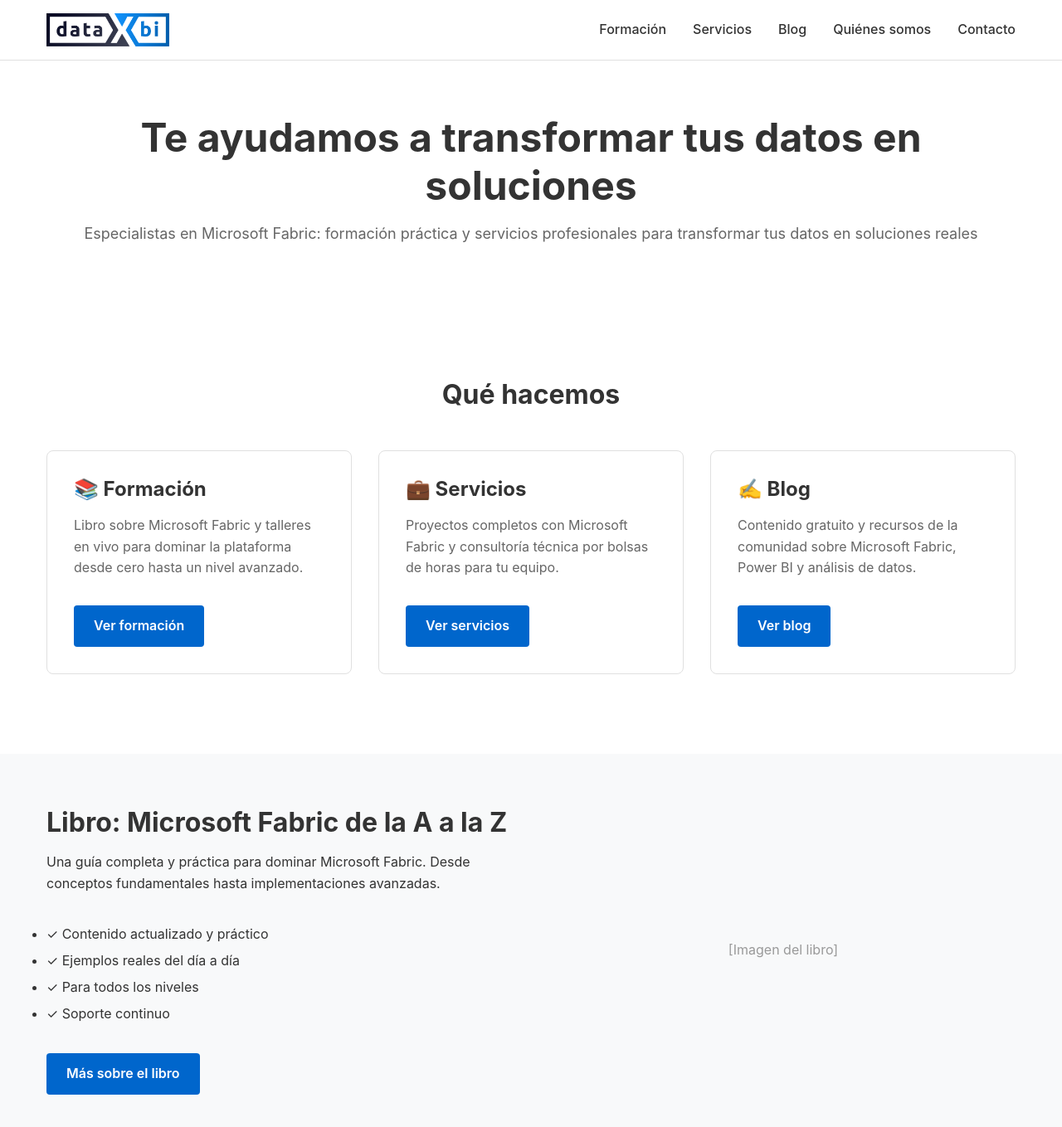
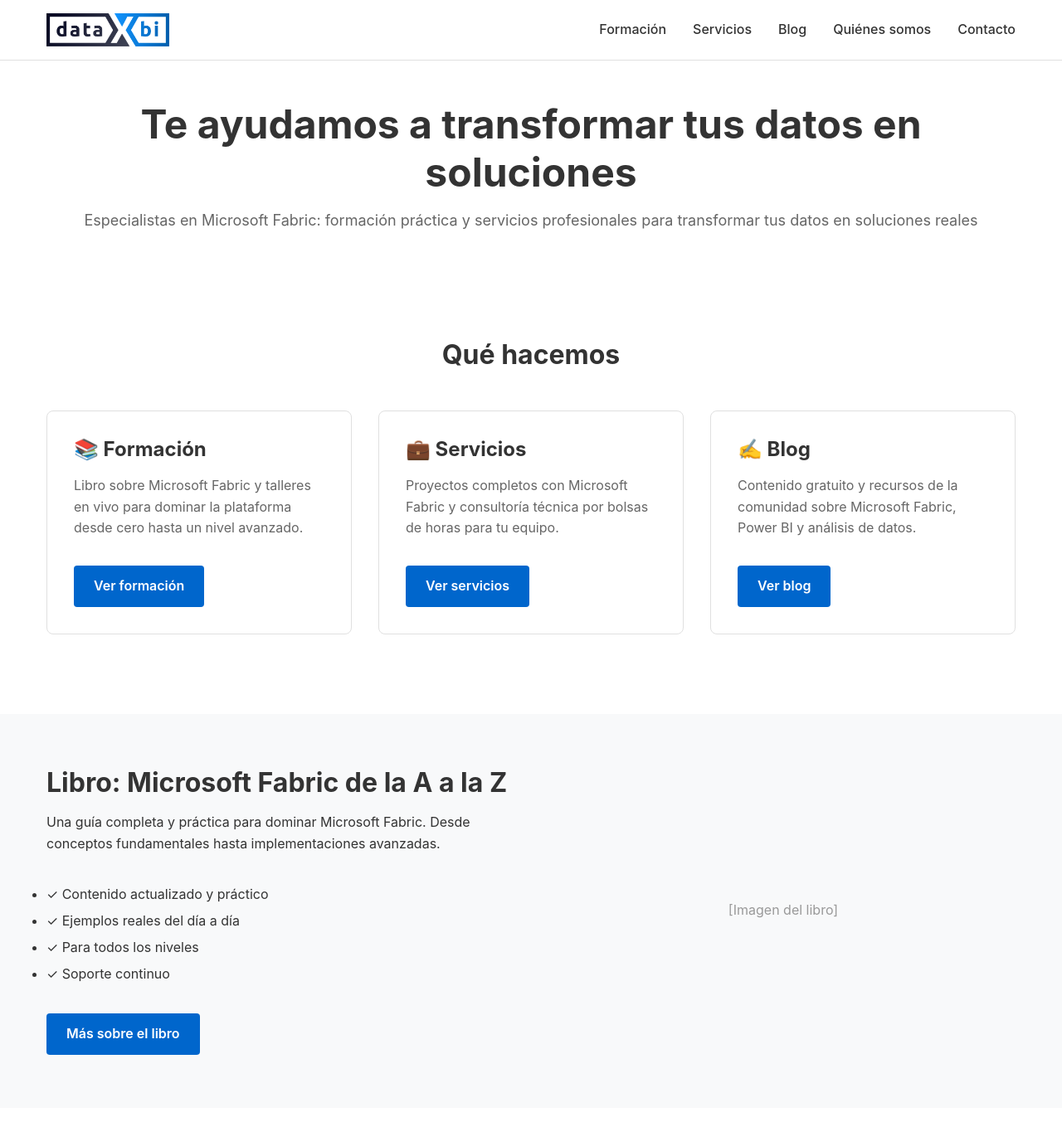
Before and after one commit to dataxbi/dataxbi.github.io, a Jekyll site: the page built from index.html, in a window 1280 px wide and 1400 px high. Shown: the top 1359 px of the window at 83% size. Built offline with Jekyll 4.4.1, drawn with Linux system fonts in a browser that asks for light colours.

Commit message:
fix: reducir espacio en hero

```diff
--- a/assets/css/main.css
+++ b/assets/css/main.css
@@ -263,7 +263,7 @@ section {
 
 .section-hero {
   text-align: center;
-  padding: var(--spacing-xl) 0;
+  padding: var(--spacing-lg) 0 var(--spacing-md) 0;
 }
 
 .section-hero h1 {
```
